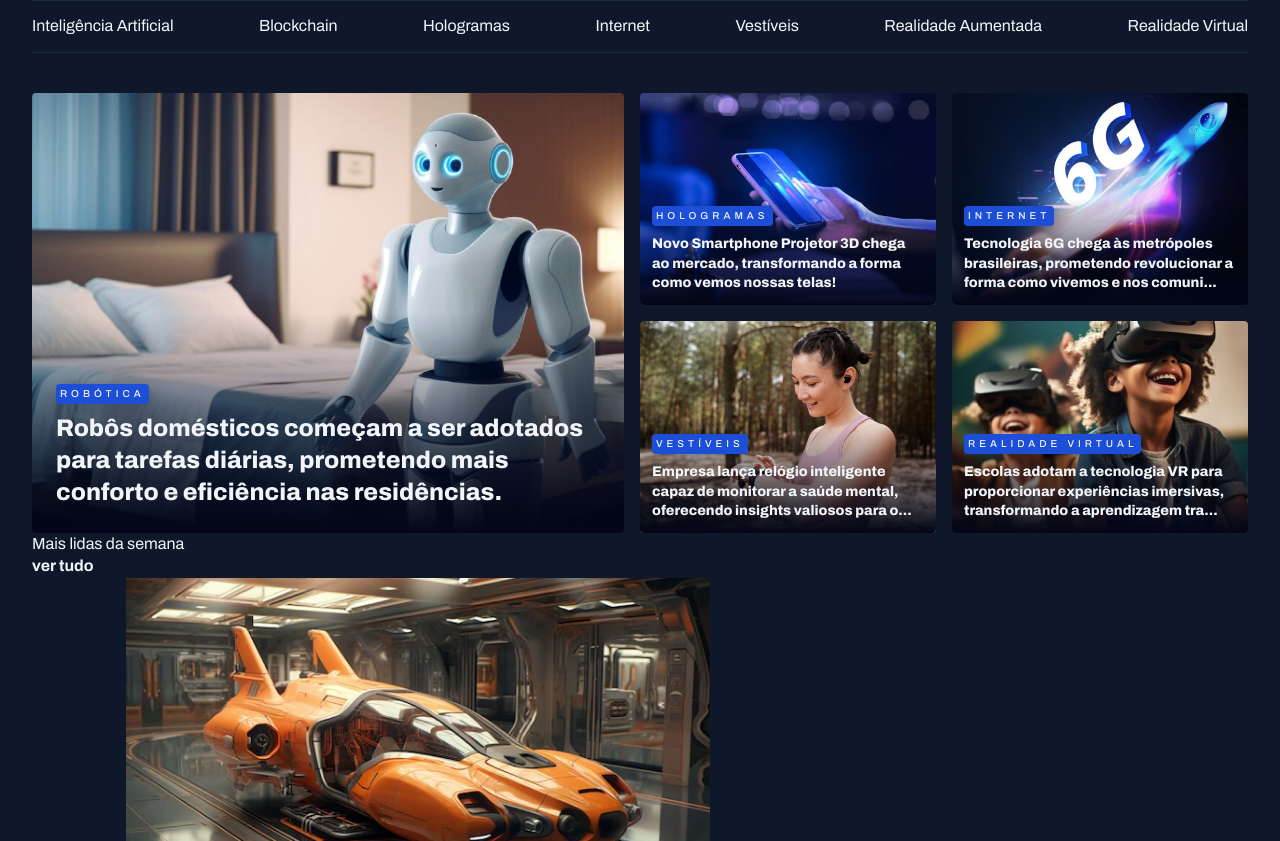
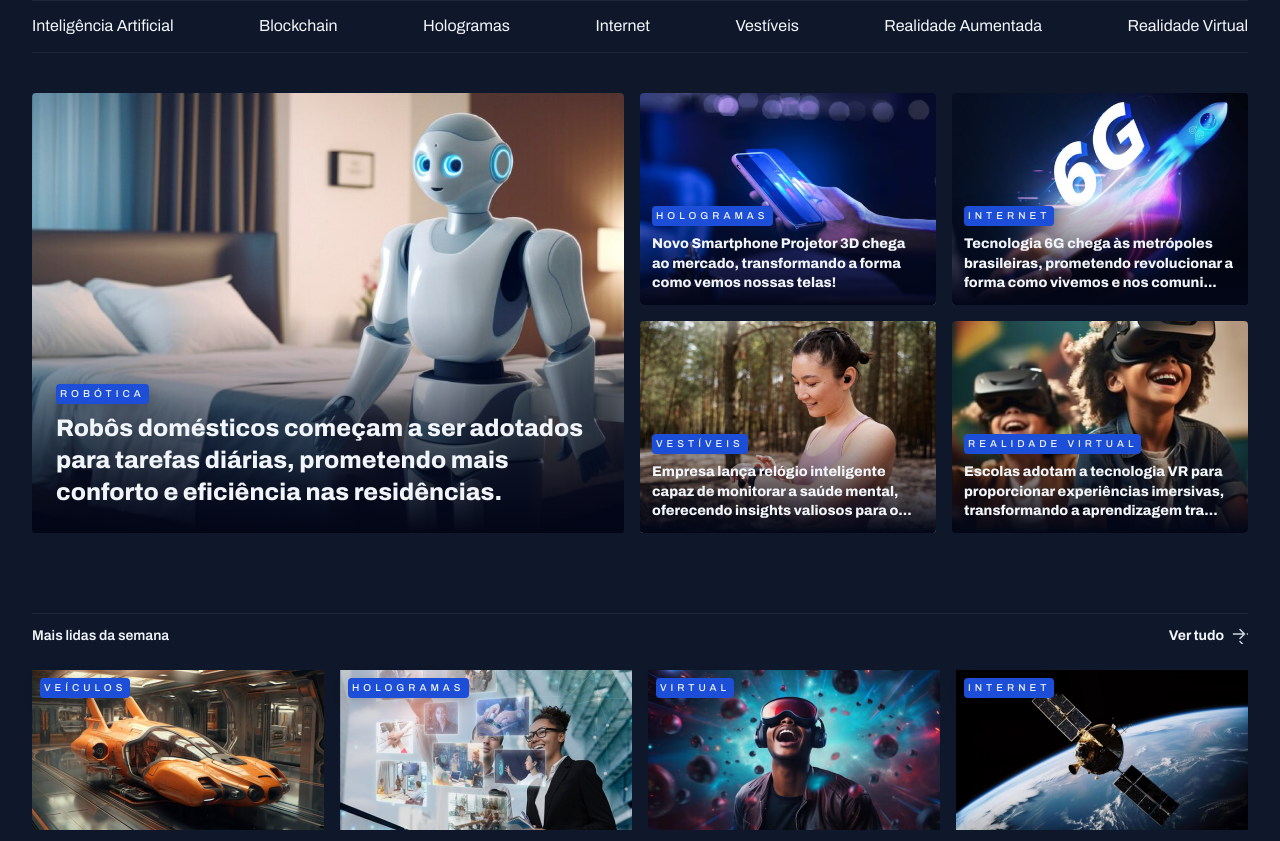
Before and after one commit to brunotxrs/Portal-de-Noticias-Tech-News, a plain HTML site: page index.html in a window 1280 px wide. Shown: the part 62-903 px from the top of the page. Drawn offline with Linux system fonts and the light colour scheme.

Commit message:
feat: applying styles to the most read section of the week

```diff
--- a/index.html
+++ b/index.html
@@ -8,7 +8,7 @@
     <link rel="preconnect" href="https://fonts.gstatic.com" crossorigin>
     <link href="https://fonts.googleapis.com/css2?family=Archivo:ital,wght@0,100..900;1,100..900&display=swap" rel="stylesheet">
 
-    <title>Portal de notí''cias
+    <title>Portal de notícias
     </title>
     <link rel="stylesheet" href="styles/index.css">
 </head>
@@ -93,49 +93,42 @@
             </div>
         </section>
 
+
         <section id="weekly">
-            <header class="gid grid-flow-col">
+            <header class="grid grid-flow-col">
                 <h3>Mais lidas da semana</h3>
-                <a href="#" class="gid grid-flow-col">
-                    <strong>ver tudo</strong>
+                <a href="#" class="grid grid-flow-col">
+                    <strong>Ver tudo</strong>
                     <span></span>
                 </a>
             </header>
+
             <div class="grid gap-16">
                 <figure>
                     <span class="content-tag">Veículos</span>
                     <img src="./assets/images/Image 06.png" alt="">
-                    <p>
-                        Protótipo de veículo voador é apresentado, marcando o início da era dos transportes aéreos pessoa...
-                    </p>
+                    <p>Protótipo de veículo voador é apresentado, marcando o início da era dos transportes aéreos pessoa...</p>
                 </figure>
 
                 <figure>
                     <span class="content-tag">Hologramas</span>
                     <img src="./assets/images/Image 07.png" alt="">
-                    <p>
-                        Plataforma de videoconferência apresenta nova função de hologramas, tornando as chamada...
-                    </p>
+                    <p>Plataforma de videoconferência apresenta nova função de hologramas, tornando as chamada...</p>
                 </figure>
 
                 <figure>
-                    <span class="content-tag">virtual</span>
+                    <span class="content-tag">Virtual</span>
                     <img src="./assets/images/Image 08.png" alt="">
-                    <p>
-                        Nova geração de consoles de videogame é lançada, trazendo gráficos ultra-realistas e experiên...
-                    </p>
+                    <p>Nova geração de consoles de videogame é lançada, trazendo gráficos ultra-realistas e experiên...</p>
                 </figure>
 
                 <figure>
                     <span class="content-tag">Internet</span>
                     <img src="./assets/images/Image 09.png" alt="">
-                    <p>
-                        Projeto busca oferecer internet de alta velocidade em áreas remotas através de satélites.
-                    </p>
+                    <p>Projeto busca oferecer internet de alta velocidade em áreas remotas através de satélites.</p>
                 </figure>
+
             </div>
-        </section>
-
     </main>
 </body>
 </html>
--- a/styles/global.css
+++ b/styles/global.css
@@ -53,6 +53,7 @@ img {
 
 main {
     margin-top: 40px;
+    gap: 80px;
 }
 
 .content-tag {
--- a/styles/sections.css
+++ b/styles/sections.css
@@ -1,3 +1,29 @@
+ section header {
+
+    border-top: 1px solid var(--stroke-color);
+    padding-block: 12px 24px;
+    font: var(--text-span);
+
+    a {
+        justify-self: end;
+        align-items: center;
+        gap: 8px;
+
+        span {
+            background-image: url(../assets/icons/ArrowRight.svg);
+            height: 16px;
+            width: 16px;
+
+        }
+
+        &:hover span {
+            background-image: url(../assets/icons/ArrowRight-hover.svg);
+
+        }
+    }
+
+}
+
 #featured {
     img {
         height: 100%;
@@ -39,3 +65,31 @@
         }
     }
 }
+
+#weekly {
+
+
+    &>div {
+        grid-template-columns: repeat(4, 292px);
+    }
+
+    img {
+        height: 160px;
+    }
+
+    figure {
+        position: relative;
+
+        .content-tag {
+            position: absolute;
+            top: 8px;
+            left: 8px;
+        }
+
+        p {
+            margin-top: 8px;
+            font-weight: 900;
+
+        }
+    }
+}
```
